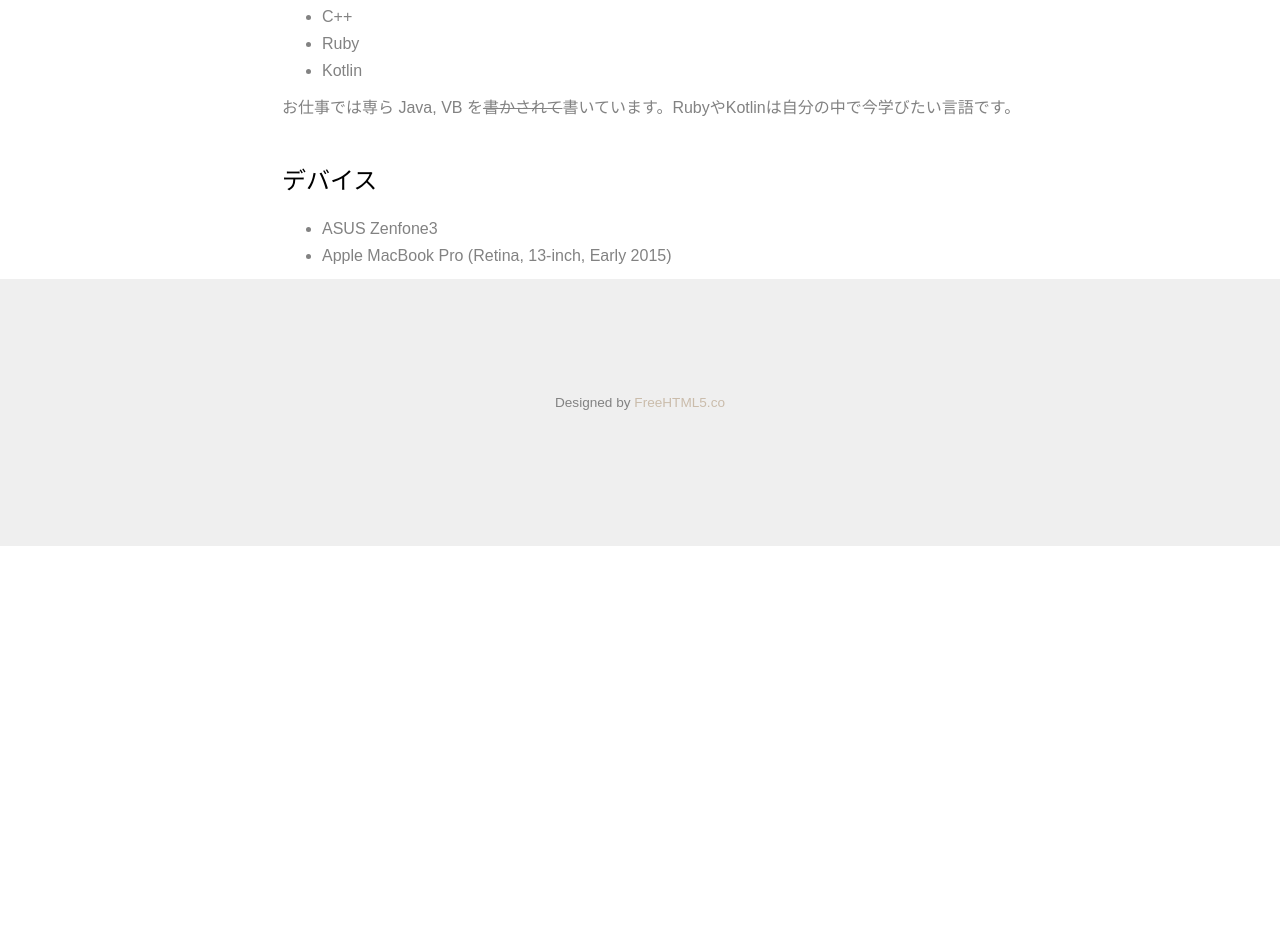
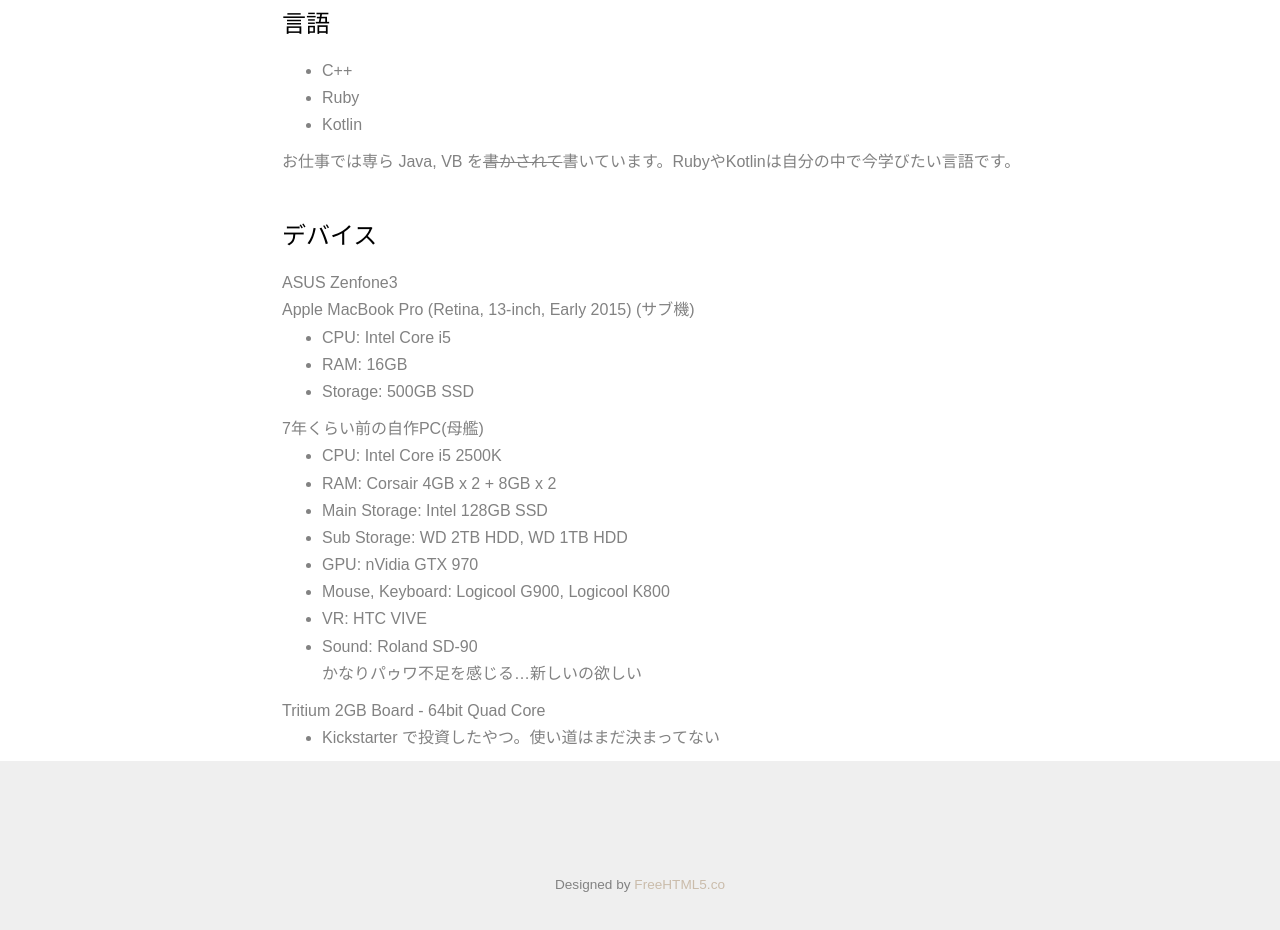
Before and after one commit to tuki9ko/homepage, a plain HTML site: page about.html in a window 1280 px wide. Shown: the part 1612-2542 px from the top of the page. Before the commit the page ends 2158 px from the top, so only its background shows below. Drawn offline with Linux system fonts and the light colour scheme; files whose address does not match are found by name.

Commit message:
プロフィール更新

```diff
--- a/about.html
+++ b/about.html
@@ -83,6 +83,7 @@
 							<h3>月狐</h3>
 							<p>つきこ、つききつね、読み方は気にしない。</p>
 							<p>北の大地でインフラ系(自称)のSEしてます。</p>
+							<p>VRChat やってます！ -> ARKMISHA</p>
 							<ul class="fh5co-social-icons">
 								<li><a href="https://twitter.com/tuki9ko/"><i class="icon-twitter"></i></a></li>
 								<li><a href="https://github.com/tuki9ko/"><i class="icon-github"></i></a></li>
@@ -101,9 +102,11 @@
 					<br />
 					<div class="animate-box about-elem">
 						<h3>車</h3>
+						スバル レガシィ ツーリングワゴン (BP5 A型)
 						<ul>
-							<li>スバル レガシィ ツーリングワゴン (BP5 A型)</li>
-							マフラーだけ STI Genome に付け替えてます
+							<li>STI Genome マフラー</li>
+							<li>LED テールランプ(スモーク、後期型)</li>
+							<li>ないる屋 BP5 用マッドガード(予定)</li>
 						</ul>
 						<p>触ったりするというよりは乗ることが好きです。しばしば遠出したりします。</p>
 					</div>
@@ -147,10 +150,29 @@
 					<br />
 					<div class="animate-box about-elem">
 						<h3>デバイス</h3>
-						<ul>
-							<li>ASUS Zenfone3</li>
-							<li>Apple MacBook Pro (Retina, 13-inch, Early 2015)</li>
-						</ul>
+							ASUS Zenfone3<br />
+							Apple MacBook Pro (Retina, 13-inch, Early 2015) (サブ機)
+							<ul>
+								<li>CPU: Intel Core i5</li>
+								<li>RAM: 16GB</li>
+								<li>Storage: 500GB SSD</li>
+							</ul>
+							7年くらい前の自作PC(母艦)
+							<ul>
+								<li>CPU: Intel Core i5 2500K</li>
+								<li>RAM: Corsair 4GB x 2 + 8GB x 2</li>
+								<li>Main Storage: Intel 128GB SSD</li>
+								<li>Sub Storage: WD 2TB HDD, WD 1TB HDD</li>
+								<li>GPU: nVidia GTX 970</li>
+								<li>Mouse, Keyboard: Logicool G900, Logicool K800</li>
+								<li>VR: HTC VIVE</li>
+								<li>Sound: Roland SD-90</li>
+								かなりパゥワ不足を感じる…新しいの欲しい
+							</ul>
+							Tritium 2GB Board - 64bit Quad Core
+							<ul>
+								<li>Kickstarter で投資したやつ。使い道はまだ決まってない</li>
+							</ul>
 					</div>
 				</div>
 			</div>
```
